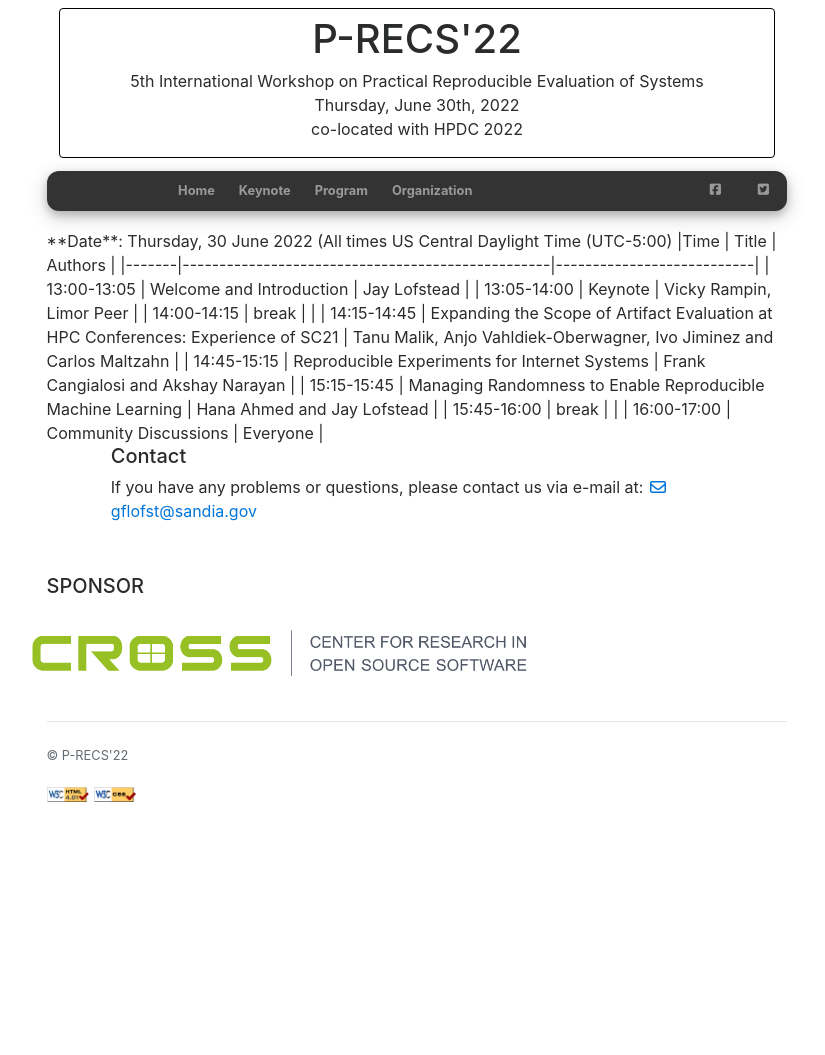
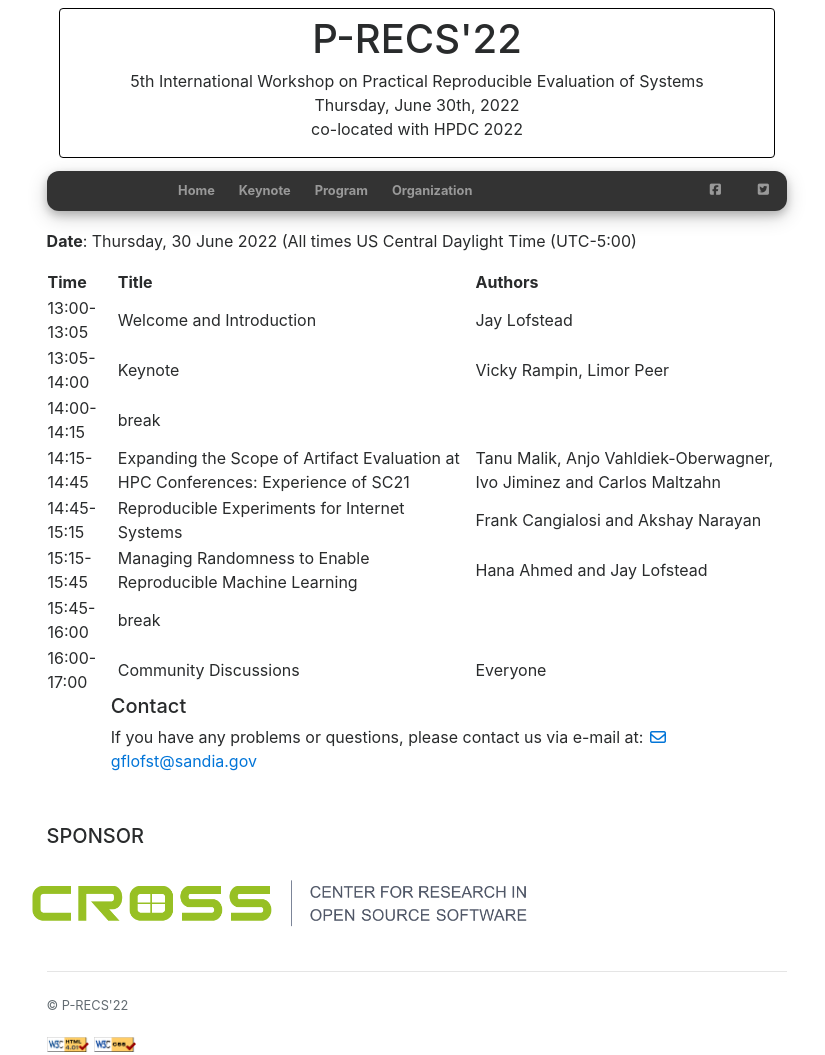
Before and after one commit to p-recs/2022, a Jekyll site: the page built from program.html, in a window 1280 px wide. Shown: the whole page, without its empty margins (223-1048 px from the left). Built offline with Jekyll 4.4.1, drawn with Linux system fonts in a browser that asks for light colours; nearby versions of some CDN libraries; library files that are not in the unit come from our copies; before the commit the page ends 900 px from its top, so only the background shows below that; part of the change alters nothing that is shown.

```diff
--- a/program.html
+++ b/program.html
@@ -2,7 +2,10 @@
 layout: page
 slide_id: 4
 ---
-{% include program.md %}
+{% capture my_include %}{% include program.md %}{% endcapture %}
+
+{{ my_include | markdownify }}
+
 <div class="row">
 
     <div class="col-xs-12 col-sm-12 col-md-12 col-lg-10 offset-lg-1 col-xl-10 offset-xl-1">
```
